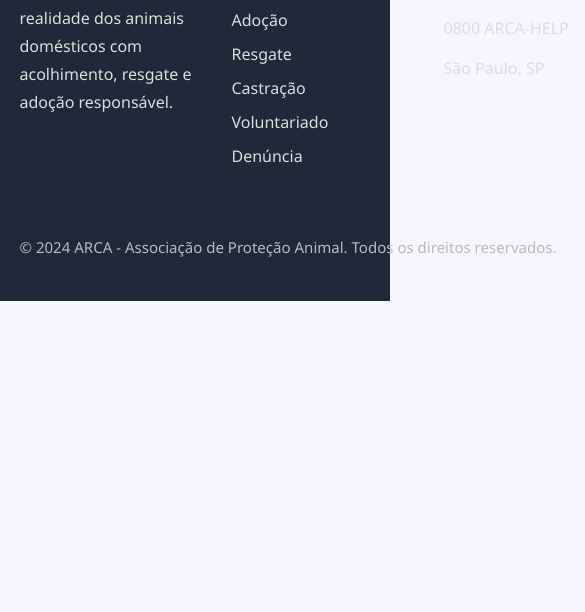
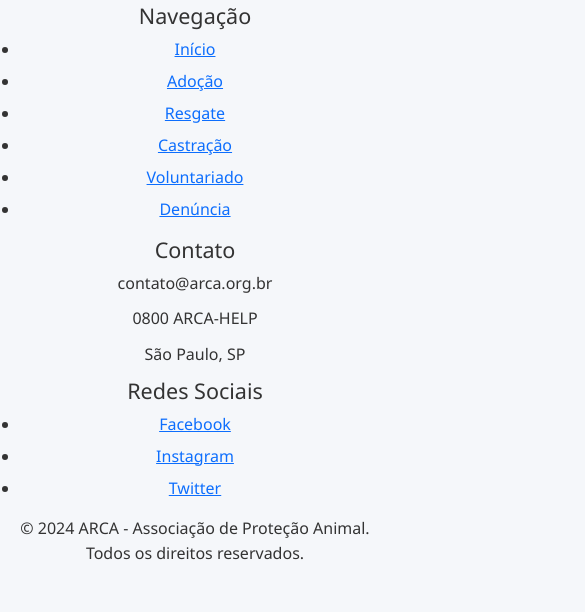
Before and after one commit to annapng137/Projeto-Arca-, a plain HTML site: page index.html in a window 390 px wide. Shown: the part 3195-3807 px from the top of the page, 585 px wide, since content can reach past the window. Before the commit the page ends 3496 px from the top, so only its background shows below. Drawn offline with nearby package versions, Linux system fonts and the light colour scheme.

Commit message:
Update style.css

```diff
--- a/css/style.css
+++ b/css/style.css
@@ -568,63 +568,6 @@ td{
     box-shadow:0 4px 12px rgba(0,0,0,.08);
 }
 
-/* FOOTER */
-
-footer{
-    display:grid;
-    grid-template-columns:repeat(4,minmax(180px,1fr));
-    gap:32px;
-    background:#1f2937;
-    color:white;
-    padding:40px 5%;
-    margin-top:50px;
-    border-top:1px solid rgba(255,255,255,0.08);
-}
-
-footer > div{
-    display:flex;
-    flex-direction:column;
-    gap:12px;
-}
-
-footer h3,
-footer h4{
-    margin:0;
-    font-weight:700;
-}
-
-footer p{
-    margin:0;
-    line-height:1.75;
-    color:#ddd;
-}
-
-footer ul{
-    list-style:none;
-    padding:0;
-    margin:0;
-    display:block;
-}
-
-footer ul li{
-    margin-bottom:10px;
-}
-
-footer a{
-    color:#ddd;
-    text-decoration:none;
-}
-
-footer a:hover{
-    color:white;
-}
-
-footer > p{
-    grid-column:1 / -1;
-    color:#bbb;
-    font-size:0.94rem;
-    margin-top:24px;
-}
 
 /* NAVBAR BOOTSTRAP */
 
@@ -793,3 +736,36 @@ footer > p{
         display: block;
     }
 }
+/* FOOTER */
+
+@media (max-width:768px){
+
+    footer{
+        grid-template-columns:1fr !important;
+
+        gap:25px;
+
+        padding:35px 20px;
+
+        text-align:center;
+    }
+
+    footer > div{
+        align-items:center;
+    }
+
+    footer ul{
+        padding:0;
+    }
+
+    footer ul li{
+        margin-bottom:8px;
+    }
+
+    footer > p{
+        grid-column:auto !important;
+
+        text-align:center;
+    }
+
+}
```
